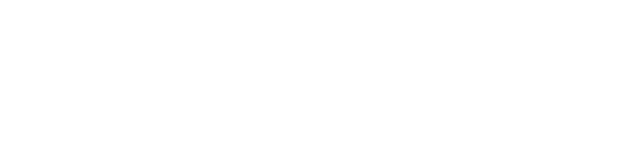
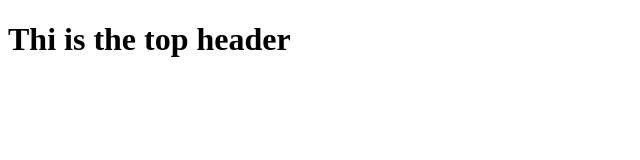
Before and after one commit to techmapil/web_project_pciAbuja, a plain HTML site: page index.html in a window 1280 px wide. Shown: the whole page, without its empty margins (0-640 px from the left). Drawn offline with Linux system fonts and the light colour scheme.

Commit message:
this is the first commit

```diff
--- a/index.html
+++ b/index.html
@@ -7,6 +7,8 @@
     <title>Document</title>
 </head>
 
+<h1>Thi is the top header</h1>
+
 
 <body>
 
```
